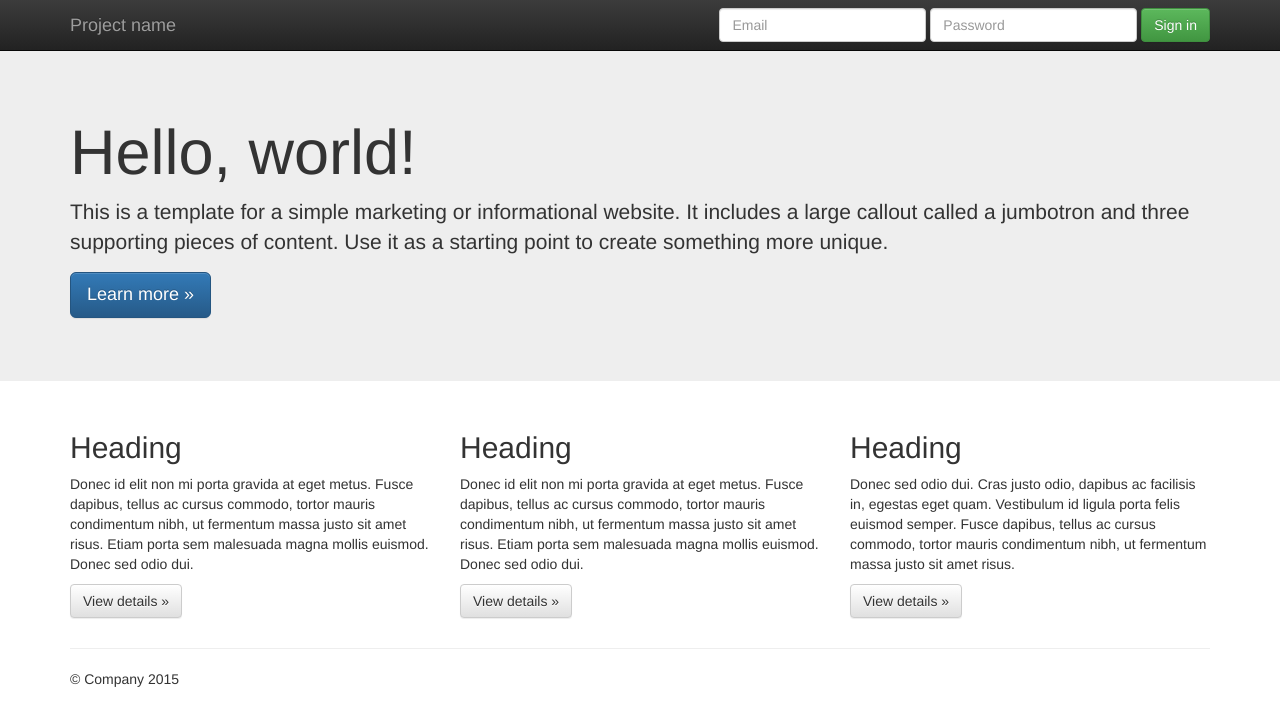
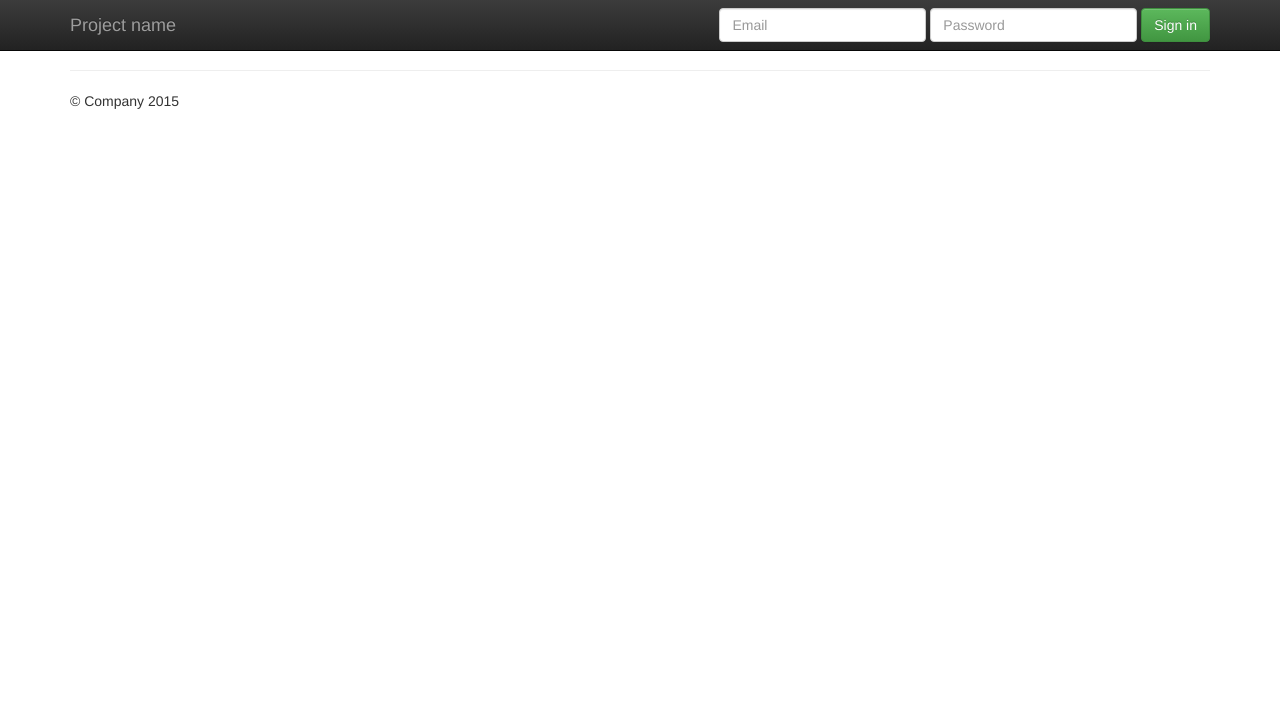
Before and after one commit to Victorgichohi/Marcador_App, a Django app: template marcador/marcador/templates/base.html in a window 1280 px wide. Shown: the top 726 px of the page. Run offline with Django 3.2, Linux system fonts and the light colour scheme; the template is opened without the code that fills it, so the values that code supplies are empty; some libraries are stand-ins or nearby versions.

Commit message:
modified the base.html with djangos tags for a complete basic tag

```diff
--- a/marcador/marcador/templates/base.html
+++ b/marcador/marcador/templates/base.html
@@ -8,22 +8,23 @@
     <head>
         <meta charset="utf-8">
         <meta http-equiv="X-UA-Compatible" content="IE=edge,chrome=1">
-        <title></title>
+       <title>Marcador - {% block title %}{% endblock %}</title>
         <meta name="description" content="">
         <meta name="viewport" content="width=device-width, initial-scale=1">
-        <link rel="apple-touch-icon" href="apple-touch-icon.png">
+          <link rel="apple-touch-icon" href="{% static "apple-touch-icon.png" %}">
 
-        <link rel="stylesheet" href="css/bootstrap.min.css">
+       <link rel="stylesheet" href="{% static "css/bootstrap.min.css" %}">
         <style>
             body {
                 padding-top: 50px;
                 padding-bottom: 20px;
             }
         </style>
-        <link rel="stylesheet" href="css/bootstrap-theme.min.css">
-        <link rel="stylesheet" href="css/main.css">
+         <link rel="stylesheet" href="{% static "css/bootstrap-theme.min.css" %}">
+        <link rel="stylesheet" href="{% static "css/main.css" %}">
 
-        <script src="js/vendor/modernizr-2.8.3-respond-1.4.2.min.js"></script>
+
+        <script src="{% static "js/vendor/modernizr-2.8.3-respond-1.4.2.min.js" %}"></script>
     </head>
     <body>
         <!--[if lt IE 8]>
@@ -54,46 +55,27 @@
       </div>
     </nav>
 
-    <!-- Main jumbotron for a primary marketing message or call to action -->
-    <div class="jumbotron">
-      <div class="container">
-        <h1>Hello, world!</h1>
-        <p>This is a template for a simple marketing or informational website. It includes a large callout called a jumbotron and three supporting pieces of content. Use it as a starting point to create something more unique.</p>
-        <p><a class="btn btn-primary btn-lg" href="#" role="button">Learn more &raquo;</a></p>
-      </div>
-    </div>
+
 
     <div class="container">
       <!-- Example row of columns -->
-      <div class="row">
-        <div class="col-md-4">
-          <h2>Heading</h2>
-          <p>Donec id elit non mi porta gravida at eget metus. Fusce dapibus, tellus ac cursus commodo, tortor mauris condimentum nibh, ut fermentum massa justo sit amet risus. Etiam porta sem malesuada magna mollis euismod. Donec sed odio dui. </p>
-          <p><a class="btn btn-default" href="#" role="button">View details &raquo;</a></p>
-        </div>
-        <div class="col-md-4">
-          <h2>Heading</h2>
-          <p>Donec id elit non mi porta gravida at eget metus. Fusce dapibus, tellus ac cursus commodo, tortor mauris condimentum nibh, ut fermentum massa justo sit amet risus. Etiam porta sem malesuada magna mollis euismod. Donec sed odio dui. </p>
-          <p><a class="btn btn-default" href="#" role="button">View details &raquo;</a></p>
-       </div>
-        <div class="col-md-4">
-          <h2>Heading</h2>
-          <p>Donec sed odio dui. Cras justo odio, dapibus ac facilisis in, egestas eget quam. Vestibulum id ligula porta felis euismod semper. Fusce dapibus, tellus ac cursus commodo, tortor mauris condimentum nibh, ut fermentum massa justo sit amet risus.</p>
-          <p><a class="btn btn-default" href="#" role="button">View details &raquo;</a></p>
-        </div>
-      </div>
-
+      <div>
+      {% block heading %}{% endblock %}
+  </div>
+  <div>
+      {% block content %}{% endblock %}
+  </div>
       <hr>
 
       <footer>
         <p>&copy; Company 2015</p>
       </footer>
     </div> <!-- /container -->        <script src="//ajax.googleapis.com/ajax/libs/jquery/1.11.2/jquery.min.js"></script>
-        <script>window.jQuery || document.write('<script src="js/vendor/jquery-1.11.2.min.js"><\/script>')</script>
+        <script>window.jQuery || document.write('<script src="{% static "js/vendor/jquery-1.11.2.min.js" %}"><\/script>')</script>
 
-        <script src="js/vendor/bootstrap.min.js"></script>
+        <script src="{% static "js/vendor/bootstrap.min.js" %}"></script>
 
-        <script src="js/main.js"></script>
+        <script src="{% static "js/main.js" %}"></script>
 
         <!-- Google Analytics: change UA-XXXXX-X to be your site's ID. -->
         <script>
```
